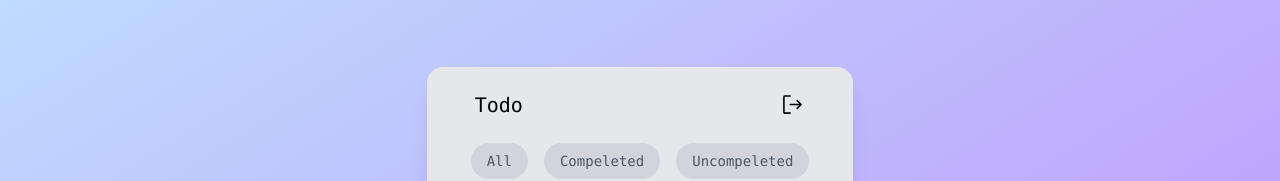
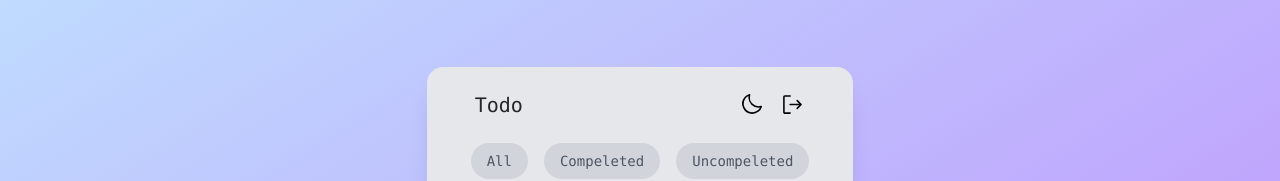
Before and after one commit to erfan-amani/todo-next, a Next.js app: page / in a window 1280 px wide. Shown: the top 181 px of the page. Built offline with nearby package versions, Linux system fonts and the light colour scheme; no server answers; the database is empty.

Commit message:
add theme and theme toggle button

```diff
--- a/package.json
+++ b/package.json
@@ -16,6 +16,7 @@
     "mongoose": "^7.3.1",
     "next": "13.4.8",
     "next-auth": "^4.22.1",
+    "next-themes": "^0.2.1",
     "nodemailer": "^6.9.3",
     "postcss": "8.4.24",
     "react": "18.2.0",
--- a/src/app/components/Header.jsx
+++ b/src/app/components/Header.jsx
@@ -4,6 +4,7 @@ import { signOut } from "next-auth/react";
 import Link from "next/link";
 import React from "react";
 import SignOut from "./Icons/SignOut";
+import ThemeToggle from "./ThemeToggle";
 
 const Header = () => {
   const signOutHandler = async () => {
@@ -12,12 +13,16 @@ const Header = () => {
 
   return (
     <div className="flex items-center justify-between flex-shrink-0">
-      <Link href="/" className="font-medium text-xl">
+      <Link href="/" className="font-medium text-xl text-neutral-800">
         Todo
       </Link>
-      <button onClick={signOutHandler}>
-        <SignOut />
-      </button>
+      <div className="flex items-center gap-4">
+        <ThemeToggle />
+
+        <button onClick={signOutHandler}>
+          <SignOut />
+        </button>
+      </div>
     </div>
   );
 };
--- /dev/null
+++ b/src/app/components/Icons/MoonIcon.jsx
@@ -0,0 +1,18 @@
+import React from "react";
+
+const MoonIcon = ({ props }) => {
+  return (
+    <svg
+      xmlns="http://www.w3.org/2000/svg"
+      width="25"
+      height="25"
+      fill="#000000"
+      viewBox="0 0 256 256"
+      {...props}
+    >
+      <path d="M233.54,142.23a8,8,0,0,0-8-2,88.08,88.08,0,0,1-109.8-109.8,8,8,0,0,0-10-10,104.84,104.84,0,0,0-52.91,37A104,104,0,0,0,136,224a103.09,103.09,0,0,0,62.52-20.88,104.84,104.84,0,0,0,37-52.91A8,8,0,0,0,233.54,142.23ZM188.9,190.34A88,88,0,0,1,65.66,67.11a89,89,0,0,1,31.4-26A106,106,0,0,0,96,56,104.11,104.11,0,0,0,200,160a106,106,0,0,0,14.92-1.06A89,89,0,0,1,188.9,190.34Z"></path>
+    </svg>
+  );
+};
+
+export default MoonIcon;
--- /dev/null
+++ b/src/app/components/Icons/SunIcon.jsx
@@ -0,0 +1,18 @@
+import React from "react";
+
+const SunIcon = ({ props }) => {
+  return (
+    <svg
+      xmlns="http://www.w3.org/2000/svg"
+      width="25"
+      height="25"
+      fill="#000000"
+      viewBox="0 0 256 256"
+      {...props}
+    >
+      <path d="M120,40V16a8,8,0,0,1,16,0V40a8,8,0,0,1-16,0Zm72,88a64,64,0,1,1-64-64A64.07,64.07,0,0,1,192,128Zm-16,0a48,48,0,1,0-48,48A48.05,48.05,0,0,0,176,128ZM58.34,69.66A8,8,0,0,0,69.66,58.34l-16-16A8,8,0,0,0,42.34,53.66Zm0,116.68-16,16a8,8,0,0,0,11.32,11.32l16-16a8,8,0,0,0-11.32-11.32ZM192,72a8,8,0,0,0,5.66-2.34l16-16a8,8,0,0,0-11.32-11.32l-16,16A8,8,0,0,0,192,72Zm5.66,114.34a8,8,0,0,0-11.32,11.32l16,16a8,8,0,0,0,11.32-11.32ZM48,128a8,8,0,0,0-8-8H16a8,8,0,0,0,0,16H40A8,8,0,0,0,48,128Zm80,80a8,8,0,0,0-8,8v24a8,8,0,0,0,16,0V216A8,8,0,0,0,128,208Zm112-88H216a8,8,0,0,0,0,16h24a8,8,0,0,0,0-16Z"></path>
+    </svg>
+  );
+};
+
+export default SunIcon;
--- /dev/null
+++ b/src/app/components/ThemeProvider.jsx
@@ -0,0 +1,18 @@
+"use client";
+
+import React, { useState, useEffect } from "react";
+import { ThemeProvider } from "next-themes";
+
+const Provider = ({ children }) => {
+  const [mounted, setMounted] = useState(false);
+
+  useEffect(() => {
+    setMounted(true);
+  }, []);
+
+  if (!mounted) return <>{children}</>;
+
+  return <ThemeProvider>{children}</ThemeProvider>;
+};
+
+export default Provider;
--- /dev/null
+++ b/src/app/components/ThemeToggle.jsx
@@ -0,0 +1,29 @@
+"use client";
+
+import React, { useEffect, useState } from "react";
+import { useTheme } from "next-themes";
+import MoonIcon from "./Icons/MoonIcon";
+import SunIcon from "./Icons/SunIcon";
+
+const ThemeToggle = () => {
+  const [mounted, setMounted] = useState(false);
+  const { theme, setTheme } = useTheme();
+
+  const toggleTheme = () => {
+    setTheme(theme === "dark" ? "light" : "dark");
+  };
+
+  useEffect(() => {
+    setMounted(true);
+  }, []);
+
+  if (!mounted) return null;
+
+  return (
+    <button onClick={toggleTheme}>
+      {theme === "dark" ? <SunIcon /> : <MoonIcon />}
+    </button>
+  );
+};
+
+export default ThemeToggle;
--- a/src/app/layout.js
+++ b/src/app/layout.js
@@ -1,6 +1,7 @@
 import "./globals.css";
 import { Inter } from "next/font/google";
 import Provider from "./components/Provider";
+import ThemeProvider from "./components/ThemeProvider";
 
 const inter = Inter({ subsets: ["latin"] });
 
@@ -12,6 +13,7 @@ export const metadata = {
 export default function RootLayout({ children }) {
   return (
     <html lang="en">
+      <ThemeProvider>
         <body className={inter.className}>
           <Provider>
             <div className="flex justify-center items-center w-screen h-screen bg-gradient-to-br from-blue-200 to-purple-400 ">
@@ -21,6 +23,7 @@ export default function RootLayout({ children }) {
             </div>
           </Provider>
         </body>
+      </ThemeProvider>
     </html>
   );
 }
--- a/tailwind.config.js
+++ b/tailwind.config.js
@@ -1,18 +1,19 @@
 /** @type {import('tailwindcss').Config} */
 module.exports = {
+  darkMode: "class",
   content: [
-    './src/pages/**/*.{js,ts,jsx,tsx,mdx}',
-    './src/components/**/*.{js,ts,jsx,tsx,mdx}',
-    './src/app/**/*.{js,ts,jsx,tsx,mdx}',
+    "./src/pages/**/*.{js,ts,jsx,tsx,mdx}",
+    "./src/components/**/*.{js,ts,jsx,tsx,mdx}",
+    "./src/app/**/*.{js,ts,jsx,tsx,mdx}",
   ],
   theme: {
     extend: {
       backgroundImage: {
-        'gradient-radial': 'radial-gradient(var(--tw-gradient-stops))',
-        'gradient-conic':
-          'conic-gradient(from 180deg at 50% 50%, var(--tw-gradient-stops))',
+        "gradient-radial": "radial-gradient(var(--tw-gradient-stops))",
+        "gradient-conic":
+          "conic-gradient(from 180deg at 50% 50%, var(--tw-gradient-stops))",
       },
     },
   },
   plugins: [],
-}
+};
```
Also changed, not shown: 1 other file (tests, documents, lock files or other folders). Lines whose indentation alone changed are shown as unchanged.
